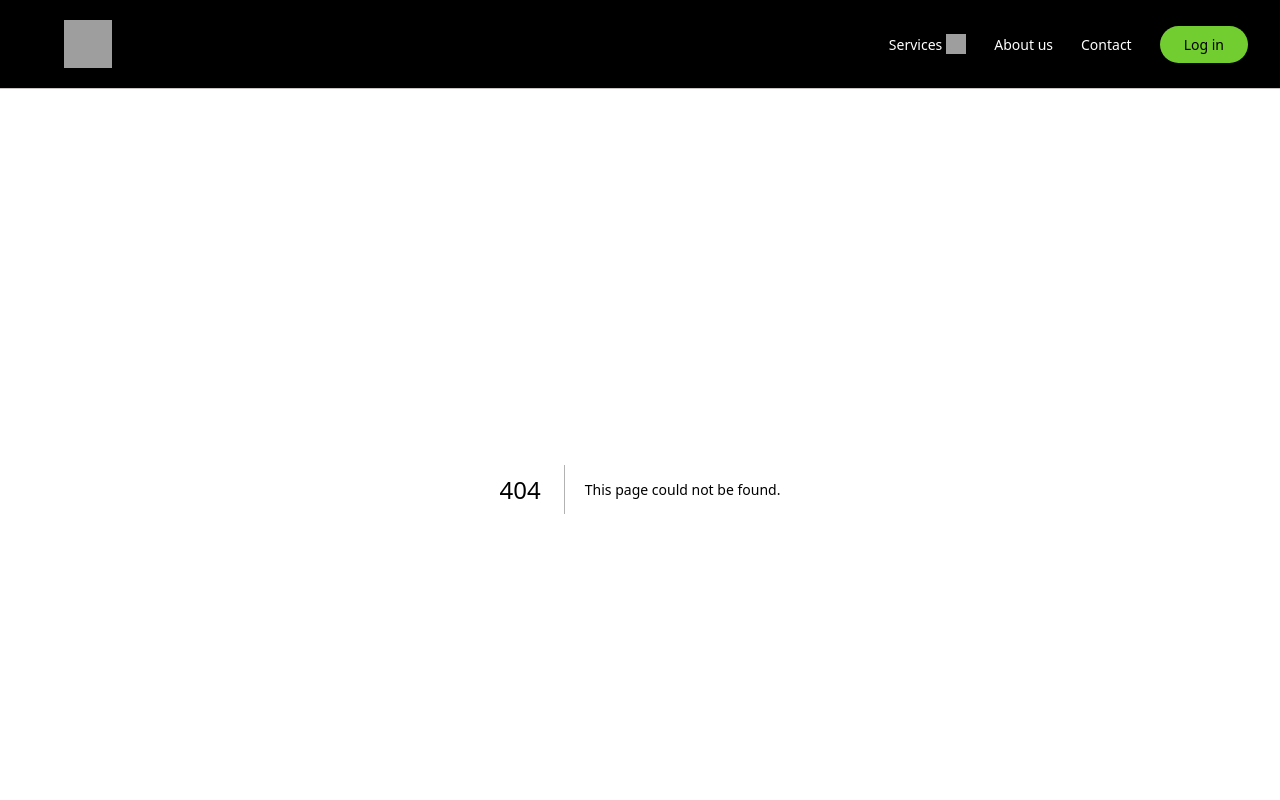
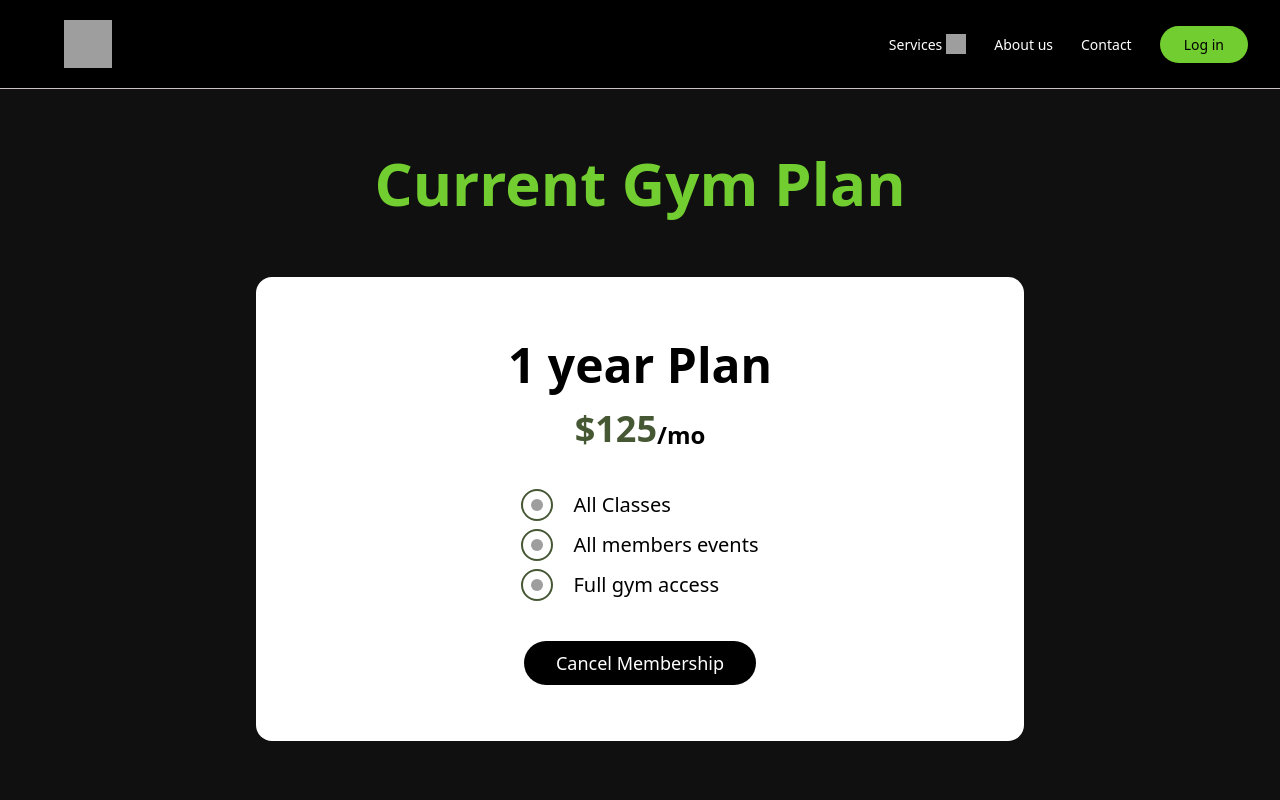
Before and after one commit to somkenemuscle/FFG-Frontend, a Next.js app: page /profile/gym-package in a window 1280 px wide. Before the commit this address had no page. Shown: the top 800 px of the page. Built offline with nearby package versions, Linux system fonts and the light colour scheme; grey boxes are pictures that could not be loaded.

Commit message:
gym-packages/page.tsx updated

```diff
--- a/app/equipments/page.tsx
+++ b/app/equipments/page.tsx
@@ -20,13 +20,13 @@ function page() {
             src="https://images.unsplash.com/photo-1601925260368-ae2f83cf8b7f?w=600&auto=format&fit=crop&q=60&ixlib=rb-4.1.0&ixid=M3wxMjA3fDB8MHxzZWFyY2h8N3x8Z3ltJTIwbWF0fGVufDB8fDB8fHww"
           />
 
-          <div className="absolute inset-x-0 bottom-0 h-64 bg-gradient-to-t  from-black via-black/80 to-transparent rounded-b-xl">
+          <div className="absolute inset-x-0 bottom-0 h-64 bg-gradient-to-t  from-black via-black/80 to-transparent rounded-2xl">
             <div className="px-4 absolute bottom-0">
               <div className="pb-8">
                 <h4 className="sm:text-3xl text-xl font-bold">Floor Mat</h4>
-                <h4 className="sm:text-lg text-sm">$200</h4>
+
               </div>
-              <button className="border-[0.5px] text-sm  cursor-pointer font-semibold hover:bg-white hover:text-black border-white px-4 py-2 mb-8">Buy Now</button>
+
             </div>
           </div>
         </div>
@@ -40,13 +40,11 @@ function page() {
             src="https://images.unsplash.com/photo-1638536532686-d610adfc8e5c?q=80&w=600&auto=format&fit=crop&ixlib=rb-4.1.0&ixid=M3wxMjA3fDB8MHxwaG90by1wYWdlfHx8fGVufDB8fHx8fA%3D%3D"
           />
 
-          <div className="absolute inset-x-0 bottom-0 h-64 bg-gradient-to-t from-black via-black/80 to-transparent rounded-b-xl">
+          <div className="absolute inset-x-0 bottom-0 h-64 bg-gradient-to-t from-black via-black/80 to-transparent rounded-2xl">
             <div className="px-4 absolute bottom-0">
               <div className="pb-8">
                 <h4 className="sm:text-3xl text-xl font-bold">Dumbells</h4>
-                <h4 className="sm:text-lg text-sm">$160</h4>
               </div>
-              <button className="border-[0.5px] text-sm font-semibold cursor-pointer hover:bg-white hover:text-black  border-white px-4 py-2 mb-8">Buy Now</button>
             </div>
           </div>
         </div>
@@ -60,13 +58,11 @@ function page() {
             src="https://images.unsplash.com/photo-1618354691249-18772bbac3a5?w=600&auto=format&fit=crop&q=60&ixlib=rb-4.1.0&ixid=M3wxMjA3fDB8MHxzZWFyY2h8MTV8fHdhdGVyYm90dGxlJTIwZ3ltfGVufDB8fDB8fHww"
           />
 
-          <div className="absolute inset-x-0 bottom-0 h-64 bg-gradient-to-t from-black via-black/80 to-transparent rounded-b-xl">
+          <div className="absolute inset-x-0 bottom-0 h-64 bg-gradient-to-t from-black via-black/80 to-transparent rounded-2xl">
             <div className="px-4 absolute bottom-0">
               <div className="pb-8">
                 <h4 className="sm:text-3xl text-xl font-bold">Water Bottle</h4>
-                <h4 className="sm:text-lg text-sm">$60</h4>
               </div>
-              <button className="border-[0.5px] text-sm font-semibold hover:bg-white hover:text-black cursor-pointer border-white px-4 py-2 mb-8">Buy Now</button>
             </div>
           </div>
         </div>
@@ -80,13 +76,13 @@ function page() {
             src="https://images.unsplash.com/photo-1584827386916-b5351d3ba34b?w=600&auto=format&fit=crop&q=60&ixlib=rb-4.1.0&ixid=M3wxMjA3fDB8MHxzZWFyY2h8Mnx8cmVzaXN0YW5jZSUyMGJhbmR8ZW58MHx8MHx8fDA%3D"
           />
 
-          <div className="absolute inset-x-0 bottom-0 h-64 bg-gradient-to-t from-black via-black/80 to-transparent rounded-b-xl">
+          <div className="absolute inset-x-0 bottom-0 h-64 bg-gradient-to-t from-black via-black/80 to-transparent rounded-2xl">
             <div className="px-4 absolute bottom-0">
               <div className="pb-8">
                 <h4 className="sm:text-3xl text-xl font-bold">Resistance Band</h4>
-                <h4 className="sm:text-lg text-sm">$10</h4>
+
               </div>
-              <button className="border-[0.5px] text-sm font-semibold hover:bg-white hover:text-black cursor-pointer border-white px-4 py-2 mb-8">Buy Now</button>
+
             </div>
           </div>
         </div>
--- a/app/globals.css
+++ b/app/globals.css
@@ -56,75 +56,6 @@
   letter-spacing: 1px;
 }
 
-:root {
-  --radius: 0.625rem;
-  --background: oklch(1 0 0);
-  --foreground: oklch(0.145 0 0);
-  --card: oklch(1 0 0);
-  --card-foreground: oklch(0.145 0 0);
-  --popover: oklch(1 0 0);
-  --popover-foreground: oklch(0.145 0 0);
-  --primary: oklch(0.205 0 0);
-  --primary-foreground: oklch(0.985 0 0);
-  --secondary: oklch(0.97 0 0);
-  --secondary-foreground: oklch(0.205 0 0);
-  --muted: oklch(0.97 0 0);
-  --muted-foreground: oklch(0.556 0 0);
-  --accent: oklch(0.97 0 0);
-  --accent-foreground: oklch(0.205 0 0);
-  --destructive: oklch(0.577 0.245 27.325);
-  --border: oklch(0.922 0 0);
-  --input: oklch(0.922 0 0);
-  --ring: oklch(0.708 0 0);
-  --chart-1: oklch(0.646 0.222 41.116);
-  --chart-2: oklch(0.6 0.118 184.704);
-  --chart-3: oklch(0.398 0.07 227.392);
-  --chart-4: oklch(0.828 0.189 84.429);
-  --chart-5: oklch(0.769 0.188 70.08);
-  --sidebar: oklch(0.985 0 0);
-  --sidebar-foreground: oklch(0.145 0 0);
-  --sidebar-primary: oklch(0.205 0 0);
-  --sidebar-primary-foreground: oklch(0.985 0 0);
-  --sidebar-accent: oklch(0.97 0 0);
-  --sidebar-accent-foreground: oklch(0.205 0 0);
-  --sidebar-border: oklch(0.922 0 0);
-  --sidebar-ring: oklch(0.708 0 0);
-}
-
-
-.dark {
-  --background: oklch(0.145 0 0);
-  --foreground: oklch(0.985 0 0);
-  --card: oklch(0.205 0 0);
-  --card-foreground: oklch(0.985 0 0);
-  --popover: oklch(0.205 0 0);
-  --popover-foreground: oklch(0.985 0 0);
-  --primary: oklch(0.922 0 0);
-  --primary-foreground: oklch(0.205 0 0);
-  --secondary: oklch(0.269 0 0);
-  --secondary-foreground: oklch(0.985 0 0);
-  --muted: oklch(0.269 0 0);
-  --muted-foreground: oklch(0.708 0 0);
-  --accent: oklch(0.269 0 0);
-  --accent-foreground: oklch(0.985 0 0);
-  --destructive: oklch(0.704 0.191 22.216);
-  --border: oklch(1 0 0 / 10%);
-  --input: oklch(1 0 0 / 15%);
-  --ring: oklch(0.556 0 0);
-  --chart-1: oklch(0.488 0.243 264.376);
-  --chart-2: oklch(0.696 0.17 162.48);
-  --chart-3: oklch(0.769 0.188 70.08);
-  --chart-4: oklch(0.627 0.265 303.9);
-  --chart-5: oklch(0.645 0.246 16.439);
-  --sidebar: oklch(0.205 0 0);
-  --sidebar-foreground: oklch(0.985 0 0);
-  --sidebar-primary: oklch(0.488 0.243 264.376);
-  --sidebar-primary-foreground: oklch(0.985 0 0);
-  --sidebar-accent: oklch(0.269 0 0);
-  --sidebar-accent-foreground: oklch(0.985 0 0);
-  --sidebar-border: oklch(1 0 0 / 10%);
-  --sidebar-ring: oklch(0.556 0 0);
-}
 
 @layer base {
   * {
--- /dev/null
+++ b/app/profile/booking-history/page.tsx
@@ -0,0 +1,7 @@
+import React from 'react'
+
+export default function page() {
+  return (
+    <div>page</div>
+  )
+}
--- /dev/null
+++ b/app/profile/gym-package/page.tsx
@@ -0,0 +1,29 @@
+'use client'
+import Image from "next/image"
+
+
+
+function page() {
+  return (
+    <div className="mb-20">
+      <div className="text-center py-16 ">
+        <h2 className="sm:text-6xl text-[#72cd30] text-4xl font-bold">Current Gym Plan</h2>
+      </div>
+      <div className='rounded-2xl bg-white max-w-3xl mx-auto text-black flex flex-col justify-center items-center px-5 pt-16 pb-14'>
+        <h2 className='font-bold text-black text-2xl sm:text-5xl'>1 year Plan</h2>
+        <div className='flex flex-row items-center justify-center pt-5'><h2 className='text-[#465734] font-bold text-3xl sm:text-4xl'>$125 </h2> <sub className='text-xl sm:text-2xl font-bold'>{''}/mo</sub> </div>
+        <ul className=' py-10 text-md sm:text-xl space-y-2 text-black'>
+          <li className='flex flex-row items-center gap-5 md:gap-3 lg:gap-5'> <Image width={40} height={40} alt='checkmark' className='p-2 border-[2px] w-8 h-8 rounded-full border-[#465734]' src='https://img.icons8.com/?size=100&id=e0QmzRlv9YWo&format=png&color=465734' />All Classes</li>
+          <li className='flex flex-row items-center gap-5 md:gap-3 lg:gap-5'><Image width={40} height={40} alt='checkmark' className='p-2 border-[2px] w-8 h-8 rounded-full border-[#465734]' src='https://img.icons8.com/?size=100&id=e0QmzRlv9YWo&format=png&color=465734' />All members events</li>
+          <li className='flex flex-row items-center gap-5 md:gap-3 lg:gap-5'><Image width={40} height={40} alt='checkmark' className='p-2 border-[2px] w-8 h-8 rounded-full border-[#465734]' src='https://img.icons8.com/?size=100&id=e0QmzRlv9YWo&format=png&color=465734' />Full gym access</li>
+        </ul>
+
+        <h2 className='text-sm sm:text-lg font-bold sm:font-medium bg-black text-white px-5 sm:px-8 rounded-full py-2'>Cancel Membership</h2>
+
+      </div>
+
+    </div>
+  )
+}
+
+export default page
--- a/app/profile/page.tsx
+++ /dev/null
@@ -1,11 +0,0 @@
-'use client'
-
-
-
-function page() {
-  return (
-    <div>profile page</div>
-  )
-}
-
-export default page
```
Also changed, not shown: 1 other file (tests, documents, lock files or other folders).
